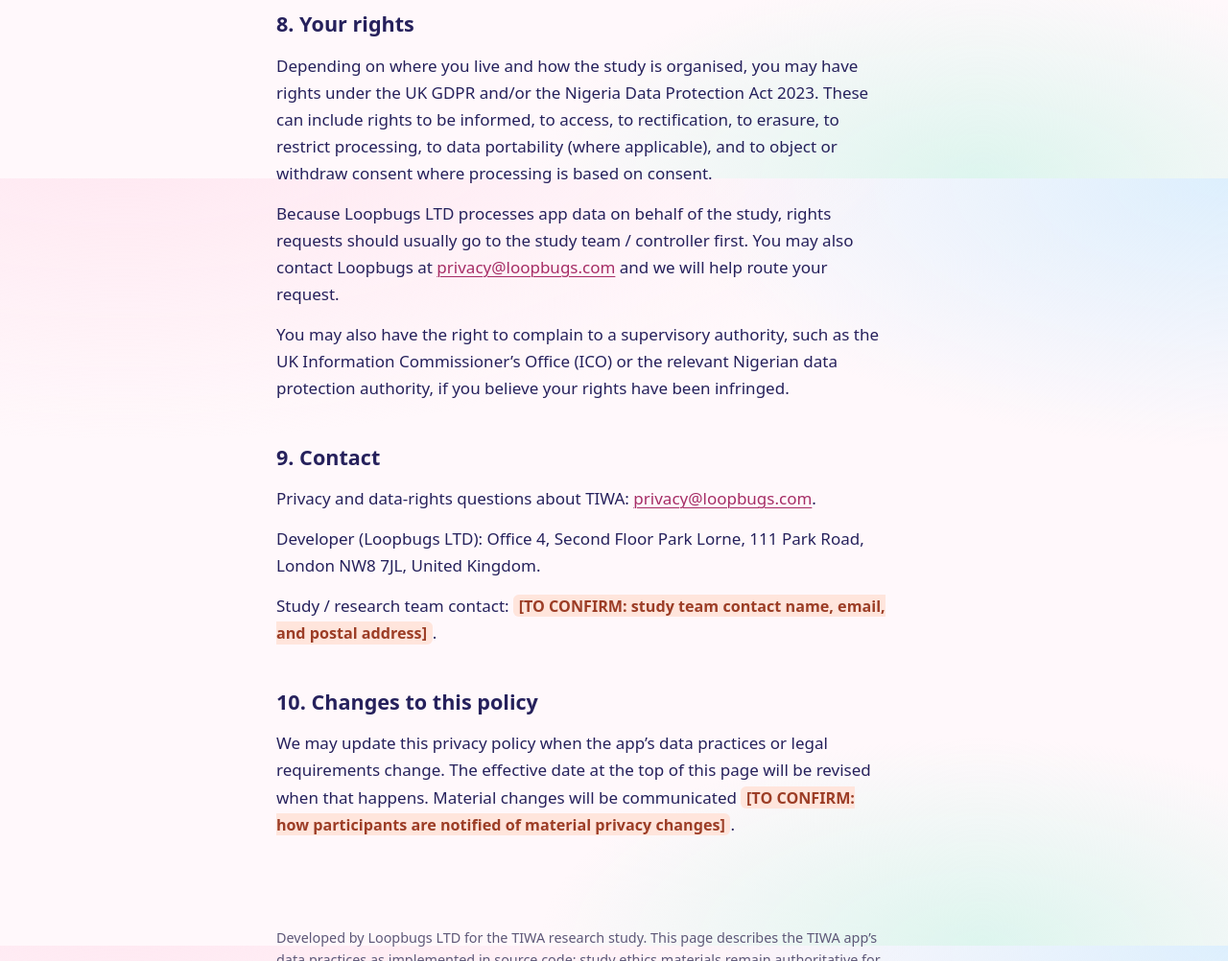
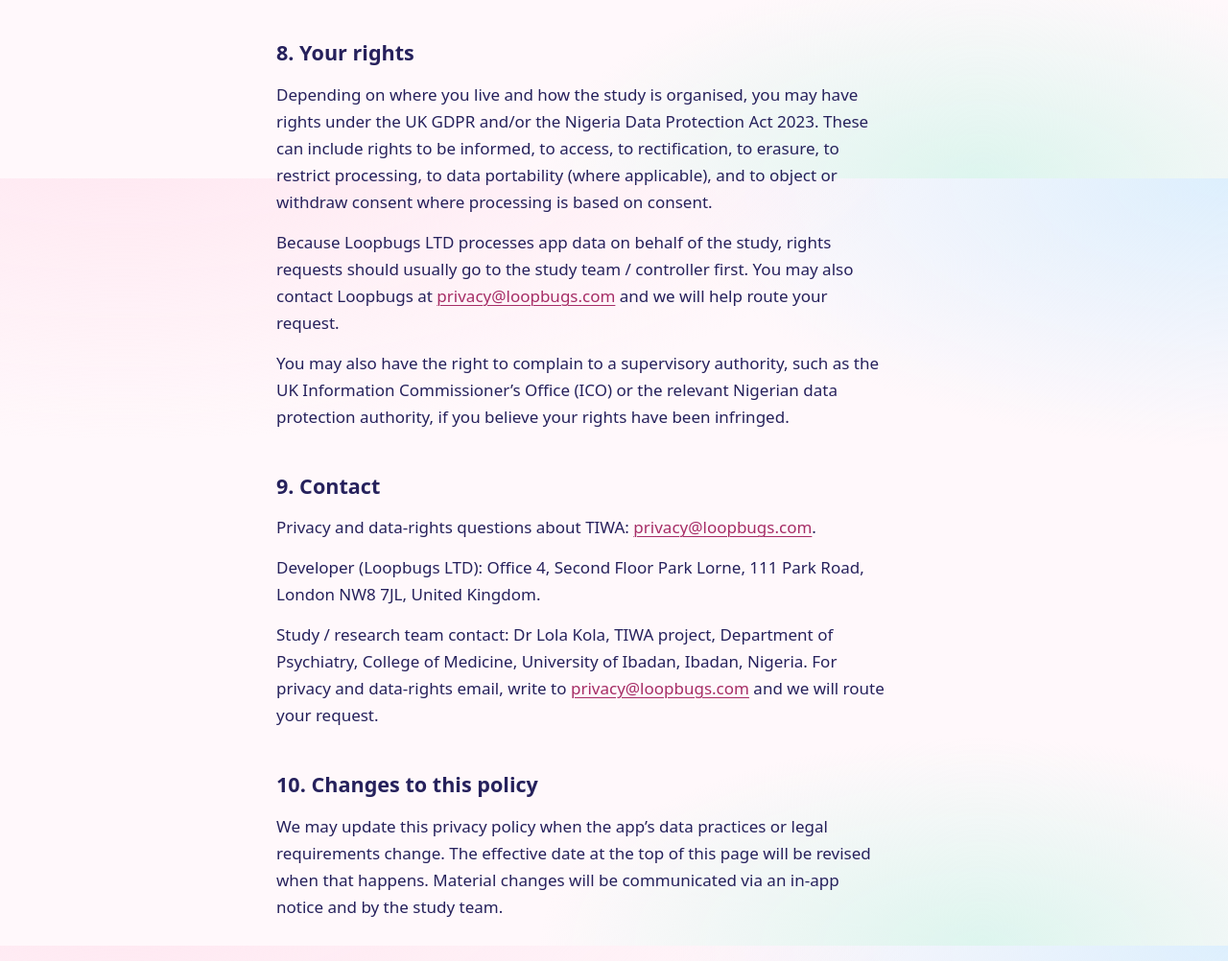
Before and after one commit to Loop-Bugs/tiwa-site, a plain HTML site: page privacy/index.html in a window 1280 px wide. Shown: the part 5414-6416 px from the top of the page at 96% size. Drawn offline with Linux system fonts and the light colour scheme.

Commit message:
Fill hosting region, study contact, and change-notice details
Confirm Supabase EU (Paris) hosting, Dr Lola Kola study contact with
privacy@loopbugs.com routing, and in-app plus study-team change notices.

Co-authored-by: Toby Nwuba <tobynwuba@users.noreply.github.com>

```diff
--- a/privacy/index.html
+++ b/privacy/index.html
@@ -244,10 +244,9 @@
               account to its own install, events, and to-do metadata rows.
             </li>
             <li>
-              <strong>Hosting region:</strong>
-              <span class="placeholder"
-                >[TO CONFIRM: Supabase project hosting region / country]</span
-              >.
+              <strong>Hosting region:</strong> Supabase project hosted on AWS in
+              the EU (Paris, France — region <code>eu-west-3</code>), within the
+              EU/EEA.
             </li>
             <li>
               <strong>Forgot PIN:</strong> resetting the PIN wipes local app
@@ -377,11 +376,11 @@
             Park Road, London NW8 7JL, United Kingdom.
           </p>
           <p>
-            Study / research team contact:
-            <span class="placeholder"
-              >[TO CONFIRM: study team contact name, email, and postal
-              address]</span
-            >.
+            Study / research team contact: Dr Lola Kola, TIWA project,
+            Department of Psychiatry, College of Medicine, University of Ibadan,
+            Ibadan, Nigeria. For privacy and data-rights email, write to
+            <a href="mailto:privacy@loopbugs.com">privacy@loopbugs.com</a>
+            and we will route your request.
           </p>
         </section>
 
@@ -391,11 +390,7 @@
             We may update this privacy policy when the app’s data practices or
             legal requirements change. The effective date at the top of this
             page will be revised when that happens. Material changes will be
-            communicated
-            <span class="placeholder"
-              >[TO CONFIRM: how participants are notified of material privacy
-              changes]</span
-            >.
+            communicated via an in-app notice and by the study team.
           </p>
         </section>
       </article>
```
